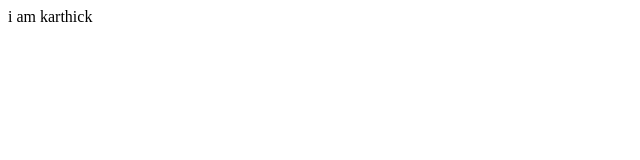
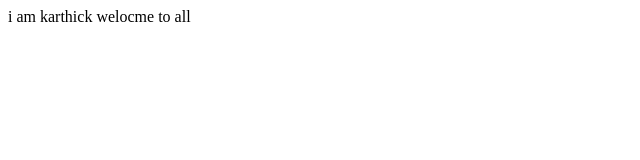
Before and after one commit to 18-06-1996/sample, a plain HTML site: page index7.html in a window 1280 px wide. Shown: the whole page, without its empty margins (0-640 px from the left). Drawn offline with Linux system fonts and the light colour scheme.

Commit message:
second commit

```diff
--- a/index7.html
+++ b/index7.html
@@ -7,6 +7,6 @@
     <title>Document</title>
 </head>
 <body>
-    <hi>i am karthick</hi>
+    <hi>i am karthick welocme to all</hi>
 </body>
 </html>
```
